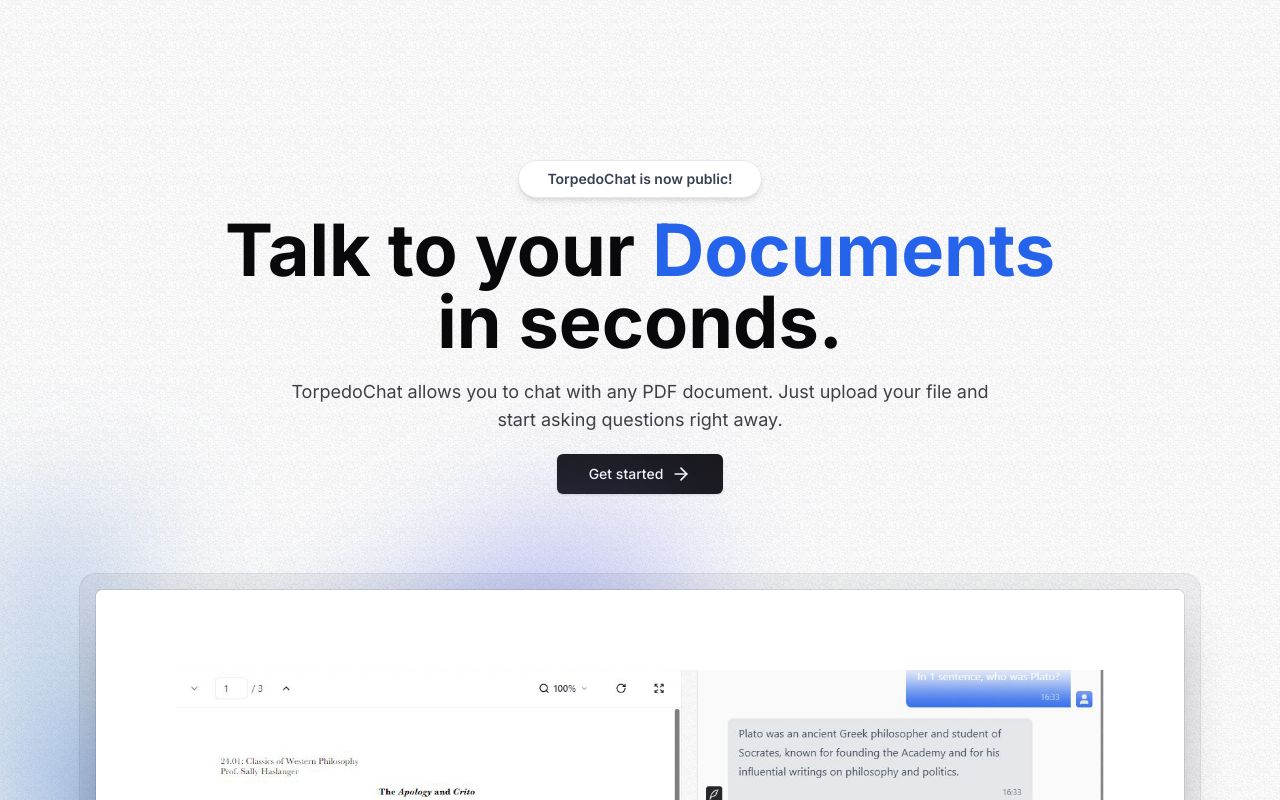
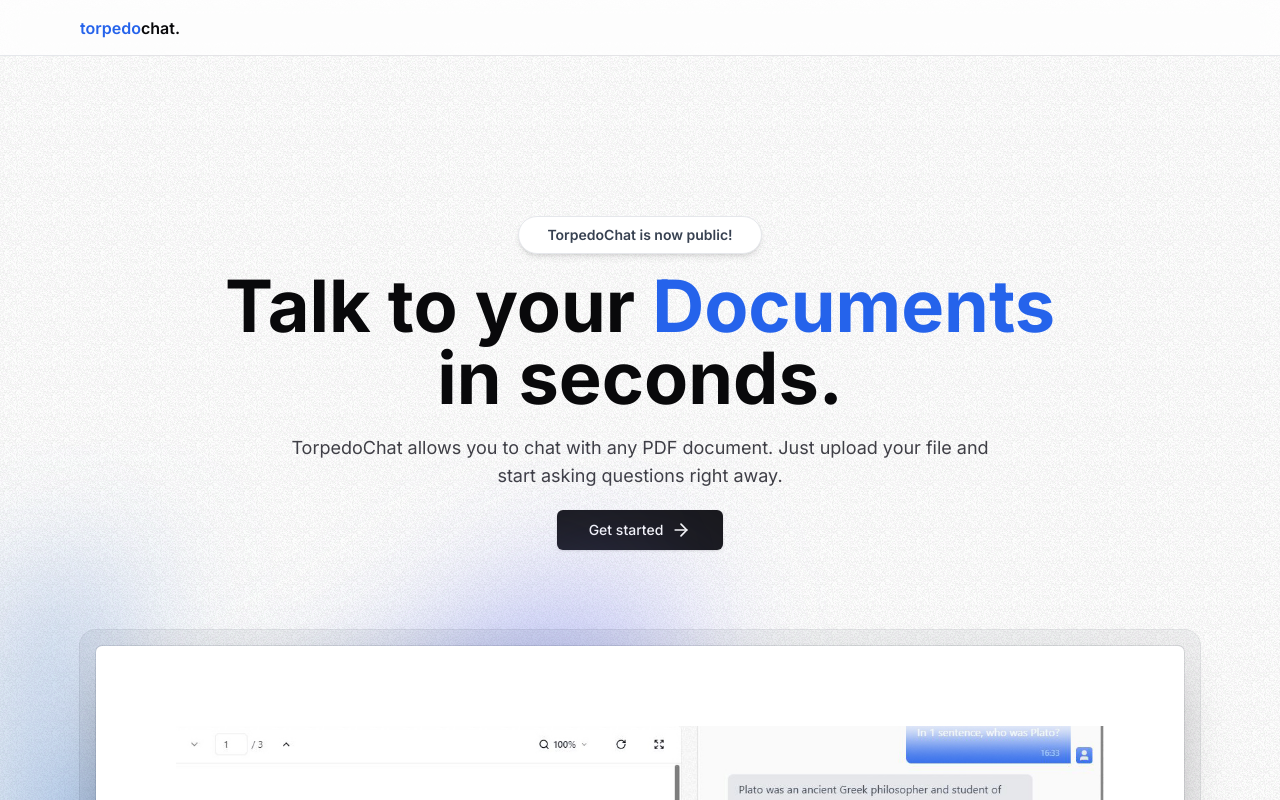
Before and after one commit to Herold1989/torpedochat, a Next.js app: page / in a window 1280 px wide. Shown: the top 800 px of the page. Built offline with nearby package versions, Linux system fonts and the light colour scheme.

Commit message:
add navbar (full screen) and add logo)

```diff
--- /dev/null
+++ b/src/app/components/Navbar.tsx
@@ -0,0 +1,19 @@
+import Link from "next/link"
+import MaxWidthWrapper from "./MaxWidthWrapper"
+
+const Navbar = () => {
+    return (
+        <nav className="sticky h-14 inset-x-0 top-0 z-30 w-full border-b border-gray-200 bg-white/75 backdrop-blur-lg transition-all">
+            <MaxWidthWrapper>
+                <div className="flex h-14 items-center justify-between border-b border-zinc-200">
+                    <Link href="/" className="flex z-40 font-semibold">
+                        <span className="text-blue-600">torpedo</span><span>chat.</span>
+                    </Link>
+                    {/* Add mobile Navbar after authentification */}
+                </div>
+            </MaxWidthWrapper>
+        </nav>
+    )
+}
+
+export default Navbar
--- a/src/app/layout.tsx
+++ b/src/app/layout.tsx
@@ -2,6 +2,7 @@
 import type { Metadata } from 'next'
 import { Inter } from 'next/font/google'
 import { cn } from '@/lib/utils'
+import Navbar from './components/Navbar'
 
 const inter = Inter({ subsets: ['latin'] })
 
@@ -21,6 +22,7 @@
         "min-h-screen font-sans antialiased grainy",
         inter.className
       )}>
+        <Navbar/>
         {children}
         </body>
     </html>
```
